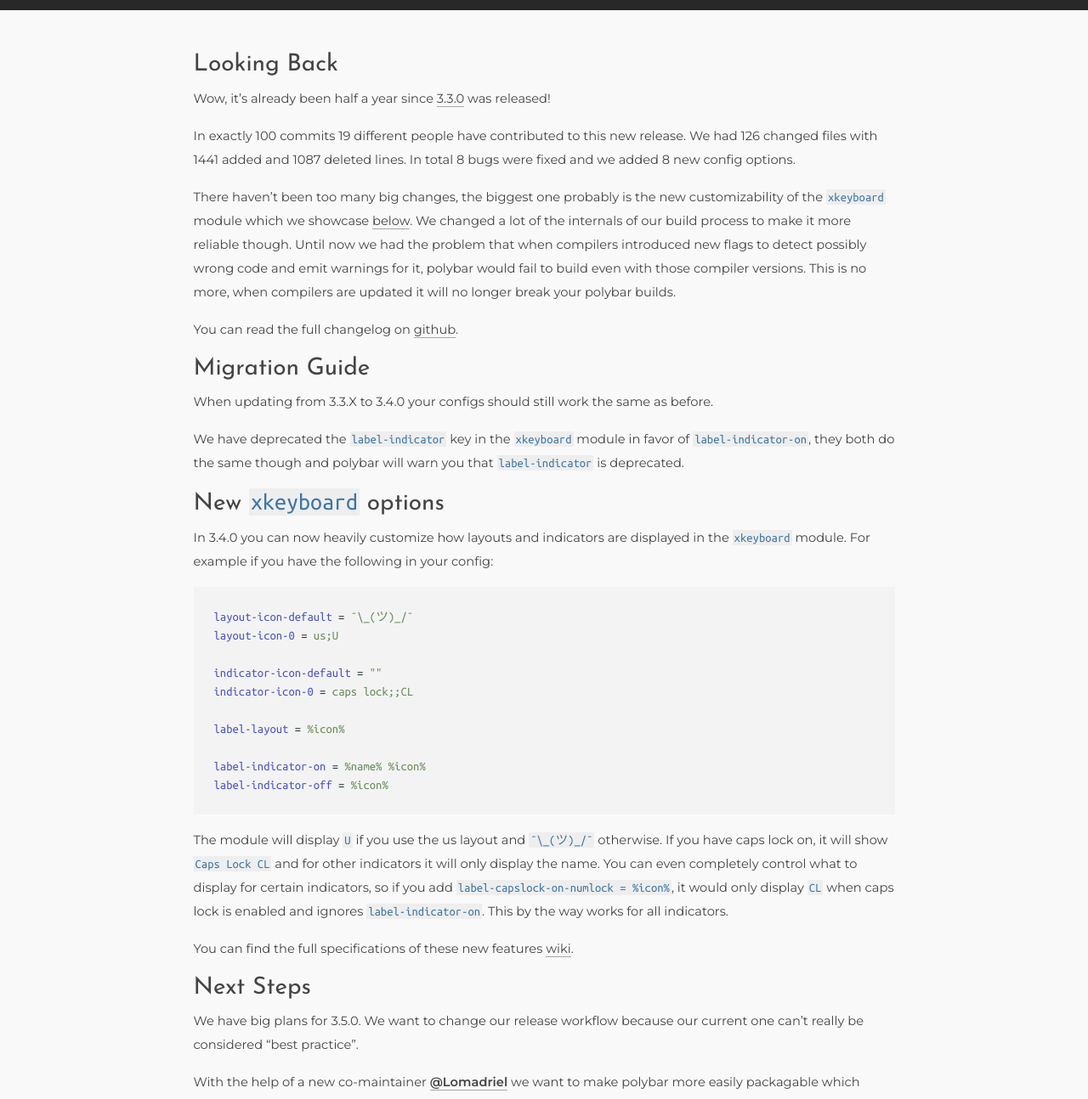
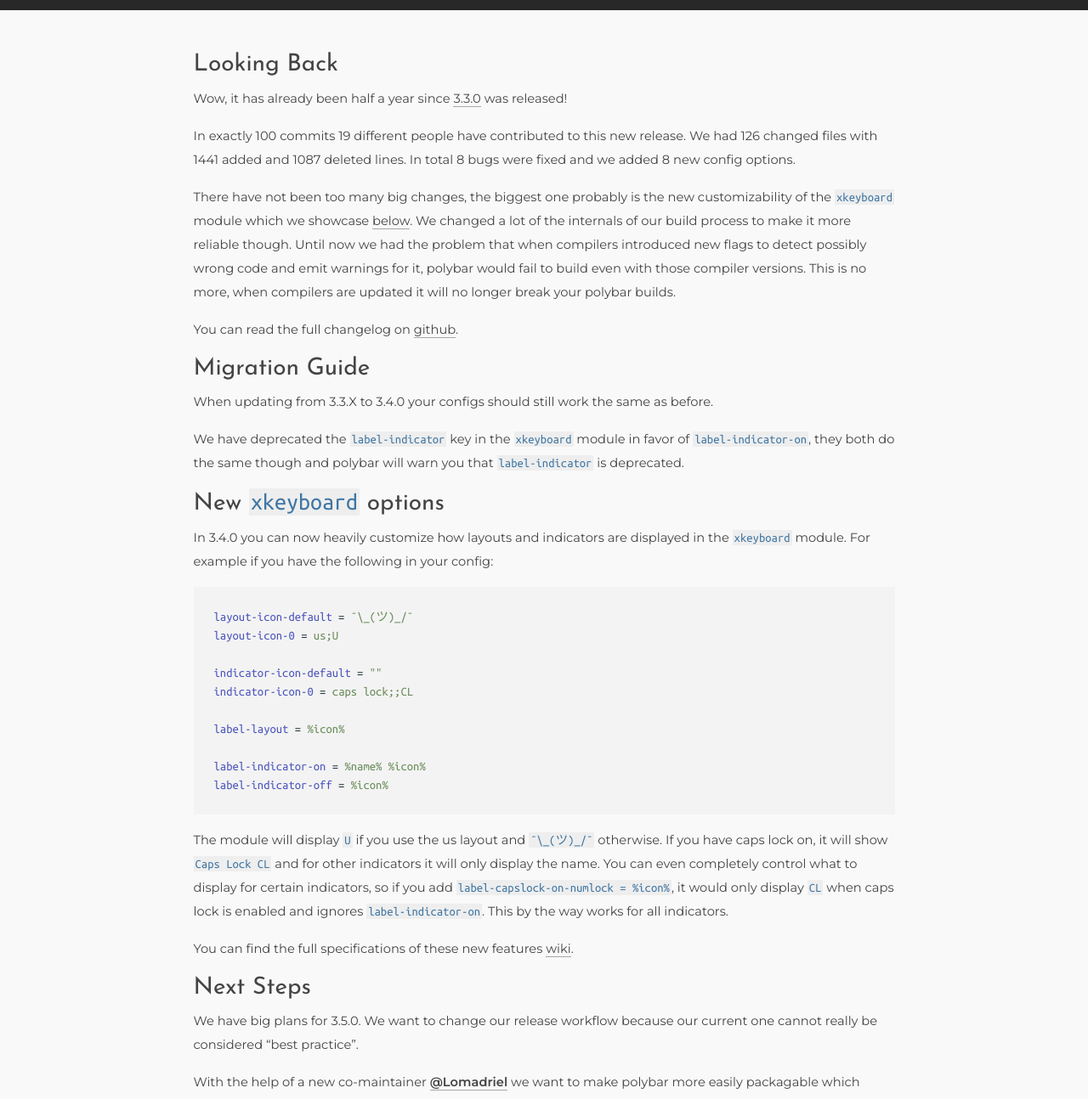
Before and after one commit to polybar/polybar.github.io, a Jekyll site: the page built from _posts/2019-06-28-Release-3.4.0.md, in a window 1280 px wide. Shown: the part 288-1582 px from the top of the page at 85% size. Built offline with Jekyll 4.4.1, drawn with Linux system fonts in a browser that asks for light colours; nearby versions of some CDN libraries; some web fonts are replaced.

Commit message:
Don't use contractions

```diff
--- a/_posts/2019-06-28-Release-3.4.0.md
+++ b/_posts/2019-06-28-Release-3.4.0.md
@@ -7,14 +7,14 @@
 
 ### Looking Back
 
-Wow, it's already been half a year since
+Wow, it has already been half a year since
 [3.3.0](https://polybar.github.io/2018/12/23/Release-3.3.0.html) was released!
 
 In exactly 100 commits 19 different people have contributed to this new release.
 We had 126 changed files with 1441 added and 1087 deleted lines.
 In total 8 bugs were fixed and we added 8 new config options.
 
-There haven't been too many big changes, the biggest one probably is the new
+There have not been too many big changes, the biggest one probably is the new
 customizability of the `xkeyboard` module which we showcase
 [below](#new-xkeyboard-options).
 We changed a lot of the internals of our build process to make it more reliable
@@ -69,7 +69,7 @@
 ### Next Steps
 
 We have big plans for 3.5.0. We want to change our release workflow because our
-current one can't really be considered "best practice".
+current one cannot really be considered "best practice".
 
 With the help of a new co-maintainer
 [**@Lomadriel**](https://github.com/Lomadriel/) we want to make polybar more
```
